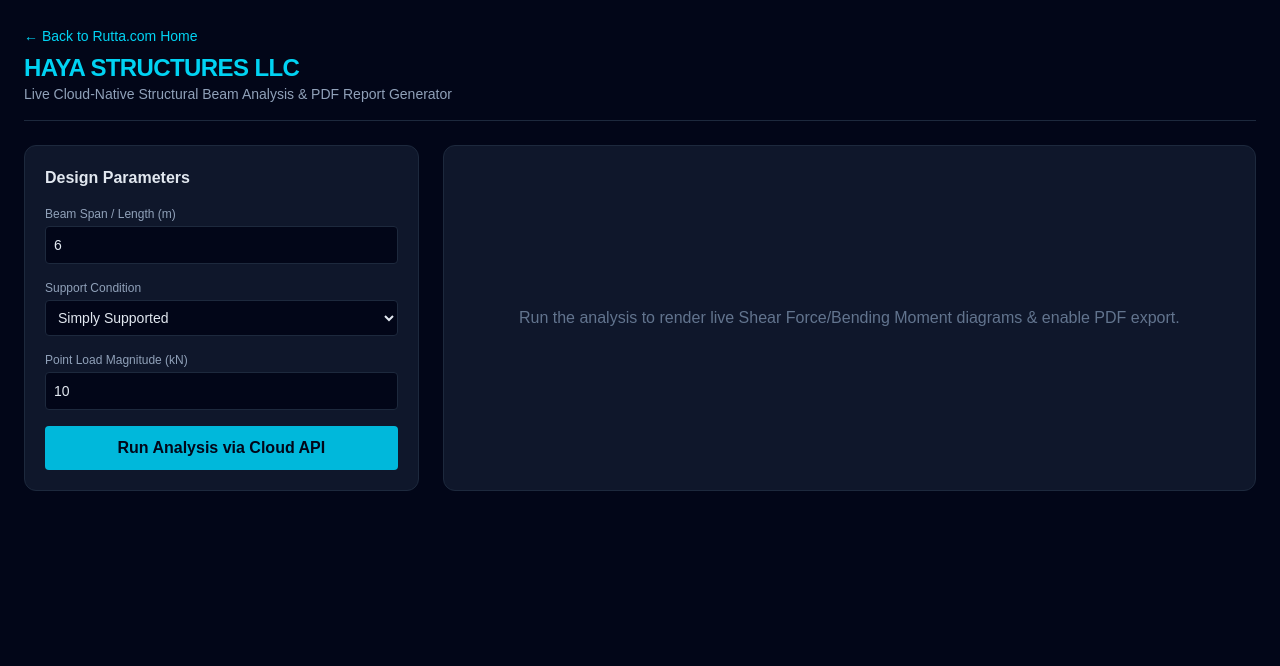
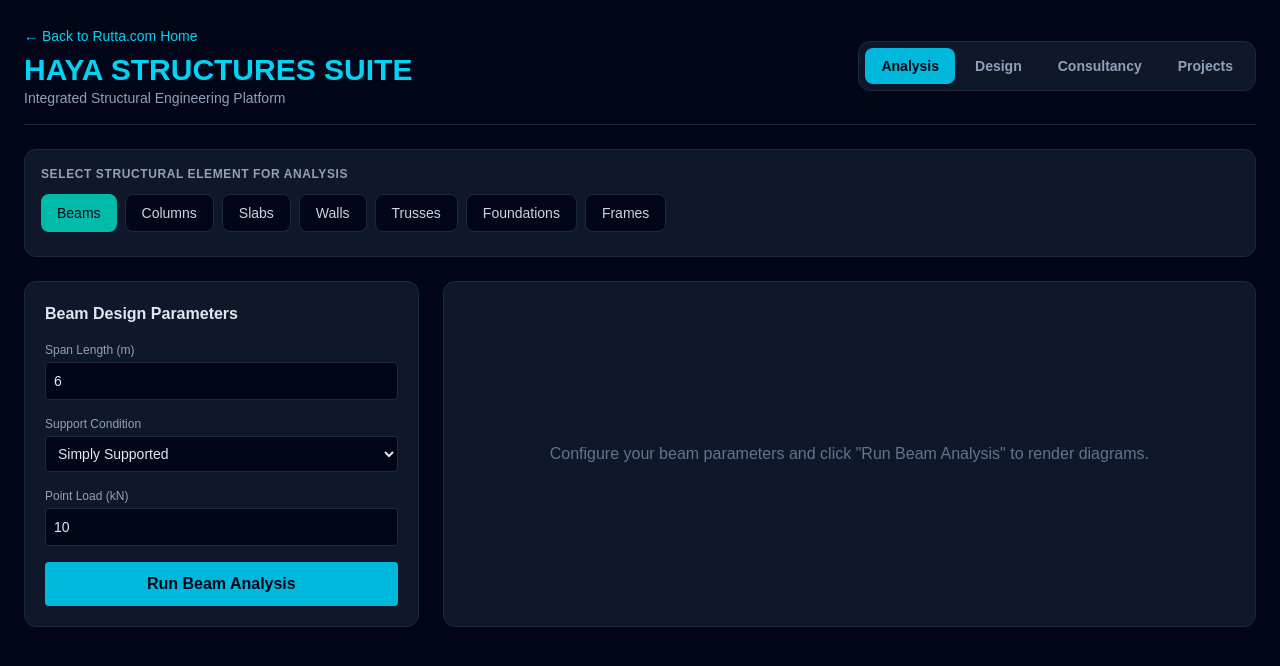
Before and after one commit to rutta254/rutta-website, a Next.js app: page /haya-structures in a window 1280 px wide. Shown: the top 666 px of the page. Built offline with nearby package versions, Linux system fonts and the light colour scheme.

Commit message:
Add Haya Structures multi-tier landing suite with analysis, design, consultancy, and element toggles

```diff
--- a/src/app/haya-structures/page.tsx
+++ b/src/app/haya-structures/page.tsx
@@ -16,15 +16,20 @@ import jsPDF from 'jspdf';
 import autoTable from 'jspdf-autotable';
 import html2canvas from 'html2canvas';
 
-export default function HayaStructures() {
+export default function HayaStructuresHub() {
+  // Primary Navigation Toggles: 'analysis' | 'design' | 'consultancy' | 'projects'
+  const [activeTab, setActiveTab] = useState<'analysis' | 'design' | 'consultancy' | 'projects'>('analysis');
+
+  // Structural Element Sub-Toggles for Analysis Mode
+  const [structuralElement, setStructuralElement] = useState<'beam' | 'column' | 'slab' | 'wall' | 'truss' | 'foundation' | 'frame'>('beam');
+
+  // Beam Calculator States
   const [length, setLength] = useState(6);
   const [load, setLoad] = useState(10);
   const [support, setSupport] = useState<'simply_supported' | 'cantilever'>('simply_supported');
   const [result, setResult] = useState<any>(null);
   const [loading, setLoading] = useState(false);
   const [downloadingPdf, setDownloadingPdf] = useState(false);
-
-  // Reference for the charts container to capture for the PDF report
   const chartsRef = useRef<HTMLDivElement>(null);
 
   const handleAnalyze = async () => {
@@ -34,13 +39,7 @@ export default function HayaStructures() {
         element_type: 'beam',
         span: Number(length),
         support,
-        loads: [
-          {
-            type: 'point',
-            magnitude: Number(load),
-            position: Number(length) / 2,
-          },
-        ],
+        loads: [{ type: 'point', magnitude: Number(load), position: Number(length) / 2 }],
       };
 
       const res = await fetch('/api/analyze', {
@@ -49,149 +48,157 @@ export default function HayaStructures() {
         body: JSON.stringify(payload),
       });
 
-      if (!res.ok) {
-        throw new Error(`Server returned status ${res.status}`);
-      }
+      if (!res.ok) throw new Error(`Server returned status ${res.status}`);
       const data = await res.json();
       setResult(data.data || data);
     } catch (err) {
       console.error(err);
-      alert('Error connecting to backend API. Please check your Render service status.');
+      alert('Error connecting to backend API.');
     } finally {
       setLoading(false);
     }
   };
 
-  // Enhanced PDF generator capturing both statics and chart graphics
   const generatePDF = async () => {
     if (!result) return;
     setDownloadingPdf(true);
-
     try {
       const doc = new jsPDF('p', 'mm', 'a4');
       const dateStr = new Date().toLocaleDateString();
 
-      // Header Title
       doc.setFontSize(18);
-      doc.setTextColor(15, 23, 42); // slate-900
+      doc.setTextColor(15, 23, 42);
       doc.text('HAYA STRUCTURES LLC', 14, 20);
       doc.setFontSize(12);
       doc.setTextColor(100);
       doc.text('Structural Beam Verification Report', 14, 28);
       doc.setFontSize(10);
       doc.text(`Date Generated: ${dateStr}`, 14, 34);
-      doc.text('Engineered via Cloud API Pipeline', 14, 40);
-      doc.line(14, 45, 196, 45); // Horizontal divider
+      doc.line(14, 40, 196, 40);
 
-      // Input Parameters Section
       doc.setFontSize(12);
-      doc.setTextColor(15, 23, 42);
-      doc.text('1. Design Input Parameters', 14, 53);
-
+      doc.text('1. Design Input Parameters', 14, 48);
       autoTable(doc, {
-        startY: 57,
+        startY: 52,
         head: [['Parameter', 'Value', 'Unit']],
         body: [
-          ['Beam Span / Length', `${result.span ?? length}`, 'm'],
-          ['Support Configuration', `${support.replace('_', ' ')}`, '-'],
-          ['Point Load Magnitude', `${load}`, 'kN'],
-          ['Point Load Location', `${Number(length) / 2}`, 'm (Mid-span)'],
+          ['Beam Span', `${result.span ?? length}`, 'm'],
+          ['Support Type', `${support.replace('_', ' ')}`, '-'],
+          ['Point Load', `${load}`, 'kN'],
         ],
         theme: 'striped',
-        headStyles: { fillColor: [14, 116, 144] }, // cyan-700
+        headStyles: { fillColor: [14, 116, 144] },
       });
 
-      // Statics Results Section
       let lastY = (doc as any).lastAutoTable.finalY + 10;
-      doc.setFontSize(12);
-      doc.text('2. Computed Structural Statics', 14, lastY);
-
+      doc.text('2. Computed Statics', 14, lastY);
       autoTable(doc, {
         startY: lastY + 4,
         head: [['Metric', 'Value', 'Unit']],
         body: [
-          ['Support Reaction R_A', `${result.reactions?.R_A ?? 0}`, 'kN'],
-          ['Support Reaction R_B', `${result.reactions?.R_B ?? 0}`, 'kN'],
-          ['Maximum Shear Force (V_max)', `${result.critical_values?.max_shear_force ?? 0}`, 'kN'],
-          ['Maximum Bending Moment (M_max)', `${result.critical_values?.max_bending_moment ?? 0}`, 'kN·m'],
+          ['Reaction R_A', `${result.reactions?.R_A ?? 0}`, 'kN'],
+          ['Reaction R_B', `${result.reactions?.R_B ?? 0}`, 'kN'],
+          ['Max Shear Force (V_max)', `${result.critical_values?.max_shear_force ?? 0}`, 'kN'],
+          ['Max Bending Moment (M_max)', `${result.critical_values?.max_bending_moment ?? 0}`, 'kN·m'],
         ],
         theme: 'striped',
-        headStyles: { fillColor: [15, 118, 110] }, // teal-700
+        headStyles: { fillColor: [15, 118, 110] },
       });
 
-      // Capture Charts Element as Image and Embed into PDF
       if (chartsRef.current) {
         const canvas = await html2canvas(chartsRef.current, { scale: 2 });
         const imgData = canvas.toDataURL('image/png');
-
         lastY = (doc as any).lastAutoTable.finalY + 10;
 
-        // Check if we need a new page for charts
-        if (lastY > 200) {
-          doc.addPage();
-          lastY = 20;
+        if (lastY > 190) { doc.addPage(); lastY = 20; }
+        doc.text('3. SFD & BMD Diagrams', 14, lastY);
+        doc.addImage(imgData, 'PNG', 14, lastY + 4, 182, 75);
       }
 
-        doc.setFontSize(12);
-        doc.setTextColor(15, 23, 42);
-        doc.text('3. Shear Force & Bending Moment Diagrams', 14, lastY);
-
-        const imgWidth = 182; // mm (196 - 14 margins)
-        const imgHeight = (canvas.height * imgWidth) / canvas.width;
-
-        doc.addImage(imgData, 'PNG', 14, lastY + 4, imgWidth, Math.min(imgHeight, 80));
-      }
-
-      // Verification & Sign-off
-      const signY = 270;
-      doc.setFontSize(9);
-      doc.setTextColor(100);
-      doc.text('Calculations performed using Cloud-Native Beam Analysis API v1.0.', 14, signY);
-      doc.text('Approved by Structural Lead: _________________________', 14, signY + 6);
-
-      // Download PDF
-      doc.save(`Haya_Structures_Beam_Report_${length}m_${load}kN.pdf`);
-    } catch (error) {
-      console.error('PDF Generation Error:', error);
-      alert('Failed to generate PDF report.');
+      doc.save(`Haya_Structures_Report_${length}m.pdf`);
+    } catch (err) {
+      console.error(err);
+      alert('Failed to generate PDF.');
     } finally {
       setDownloadingPdf(false);
     }
   };
 
-  const chartData =
-    result?.x_coords?.map((x: number, i: number) => ({
+  const chartData = result?.x_coords?.map((x: number, i: number) => ({
     x: Number(x.toFixed(2)),
     Shear: Number((result.shear_force?.[i] ?? 0).toFixed(2)),
     Moment: Number((result.bending_moment?.[i] ?? 0).toFixed(2)),
-      Deflection: Number((result.deflection_mm?.[i] ?? 0).toFixed(3)),
   })) || [];
 
   return (
     <div className="min-h-screen bg-slate-950 text-slate-100 p-6">
       <div className="max-w-7xl mx-auto space-y-6">
-        {/* Navigation & Header */}
-        <div className="flex justify-between items-center border-b border-slate-800 pb-4">
+
+        {/* Header & Primary Toggles */}
+        <div className="flex flex-col md:flex-row justify-between items-start md:items-center border-b border-slate-800 pb-4 gap-4">
           <div>
             <Link href="/" className="text-cyan-400 text-sm hover:underline">
               ← Back to Rutta.com Home
             </Link>
-            <h1 className="text-2xl font-bold tracking-tight text-cyan-400 mt-1">
-              HAYA STRUCTURES LLC
-            </h1>
-            <p className="text-sm text-slate-400">
-              Live Cloud-Native Structural Beam Analysis & PDF Report Generator
-            </p>
+            <h1 className="text-3xl font-extrabold text-cyan-400 mt-1">HAYA STRUCTURES SUITE</h1>
+            <p className="text-sm text-slate-400">Integrated Structural Engineering Platform</p>
+          </div>
+
+          <div className="flex bg-slate-900 p-1.5 rounded-xl border border-slate-800 gap-1 flex-wrap">
+            {(['analysis', 'design', 'consultancy', 'projects'] as const).map((tab) => (
+              <button
+                key={tab}
+                onClick={() => setActiveTab(tab)}
+                className={`px-4 py-2 rounded-lg text-sm font-semibold capitalize transition ${
+                  activeTab === tab ? 'bg-cyan-500 text-slate-950 shadow-md' : 'text-slate-400 hover:text-slate-200'
+                }`}
+              >
+                {tab}
+              </button>
+            ))}
           </div>
         </div>
 
+        {/* TAB 1: ANALYSIS */}
+        {activeTab === 'analysis' && (
+          <div className="space-y-6">
+            {/* Structural Component Sub-Toggles */}
+            <div className="bg-slate-900 p-4 rounded-xl border border-slate-800">
+              <h2 className="text-xs font-semibold text-slate-400 uppercase tracking-wider mb-3">
+                Select Structural Element for Analysis
+              </h2>
+              <div className="flex gap-2 overflow-x-auto pb-2">
+                {[
+                  { id: 'beam', label: 'Beams' },
+                  { id: 'column', label: 'Columns' },
+                  { id: 'slab', label: 'Slabs' },
+                  { id: 'wall', label: 'Walls' },
+                  { id: 'truss', label: 'Trusses' },
+                  { id: 'foundation', label: 'Foundations' },
+                  { id: 'frame', label: 'Frames' },
+                ].map((el) => (
+                  <button
+                    key={el.id}
+                    onClick={() => setStructuralElement(el.id as any)}
+                    className={`px-4 py-2 rounded-lg text-sm font-medium whitespace-nowrap transition ${
+                      structuralElement === el.id
+                        ? 'bg-teal-500 text-slate-950 font-bold'
+                        : 'bg-slate-950 text-slate-300 border border-slate-800 hover:bg-slate-800'
+                    }`}
+                  >
+                    {el.label}
+                  </button>
+                ))}
+              </div>
+            </div>
+
+            {/* Render Calculator based on Sub-Toggle */}
+            {structuralElement === 'beam' ? (
               <div className="grid grid-cols-1 lg:grid-cols-12 gap-6">
-          {/* Left Column: Controls & Summary */}
                 <div className="lg:col-span-4 space-y-4 bg-slate-900 p-5 rounded-xl border border-slate-800">
-            <h2 className="font-semibold text-slate-200">Design Parameters</h2>
-
+                  <h3 className="font-semibold text-slate-200">Beam Design Parameters</h3>
                   <div>
-              <label className="block text-xs text-slate-400 mb-1">Beam Span / Length (m)</label>
+                    <label className="block text-xs text-slate-400 mb-1">Span Length (m)</label>
                     <input
                       type="number"
                       value={length}
@@ -199,7 +206,6 @@ export default function HayaStructures() {
                       className="w-full bg-slate-950 border border-slate-800 rounded p-2 text-sm text-slate-200"
                     />
                   </div>
-
                   <div>
                     <label className="block text-xs text-slate-400 mb-1">Support Condition</label>
                     <select
@@ -211,9 +217,8 @@ export default function HayaStructures() {
                       <option value="cantilever">Cantilever</option>
                     </select>
                   </div>
-
                   <div>
-              <label className="block text-xs text-slate-400 mb-1">Point Load Magnitude (kN)</label>
+                    <label className="block text-xs text-slate-400 mb-1">Point Load (kN)</label>
                     <input
                       type="number"
                       value={load}
@@ -221,50 +226,41 @@ export default function HayaStructures() {
                       className="w-full bg-slate-950 border border-slate-800 rounded p-2 text-sm text-slate-200"
                     />
                   </div>
-
                   <button
                     onClick={handleAnalyze}
                     disabled={loading}
                     className="w-full bg-cyan-500 hover:bg-cyan-600 text-slate-950 font-bold py-2.5 rounded transition disabled:opacity-50"
                   >
-              {loading ? 'Analyzing...' : 'Run Analysis via Cloud API'}
+                    {loading ? 'Analyzing...' : 'Run Beam Analysis'}
                   </button>
 
                   {result && (
                     <div className="mt-4 pt-4 border-t border-slate-800 space-y-2 text-sm">
-                <h3 className="font-semibold text-slate-200">Statics Summary</h3>
-                <p>Max Shear Force: <span className="text-cyan-400 font-mono">{result.critical_values?.max_shear_force ?? 0} kN</span></p>
-                <p>Max Bending Moment: <span className="text-emerald-400 font-mono">{result.critical_values?.max_bending_moment ?? 0} kN·m</span></p>
-                <p>Support R_A: <span className="font-mono">{result.reactions?.R_A ?? 0} kN</span></p>
-                <p>Support R_B: <span className="font-mono">{result.reactions?.R_B ?? 0} kN</span></p>
-
+                      <p>Max Shear: <span className="text-cyan-400 font-mono">{result.critical_values?.max_shear_force ?? 0} kN</span></p>
+                      <p>Max Moment: <span className="text-emerald-400 font-mono">{result.critical_values?.max_bending_moment ?? 0} kN·m</span></p>
                       <button
                         onClick={generatePDF}
                         disabled={downloadingPdf}
-                  className="w-full mt-3 bg-emerald-500 hover:bg-emerald-600 text-slate-950 font-bold py-2 rounded transition flex items-center justify-center gap-2 disabled:opacity-50"
+                        className="w-full mt-3 bg-emerald-500 hover:bg-emerald-600 text-slate-950 font-bold py-2 rounded transition"
                       >
-                  {downloadingPdf ? 'Generating PDF...' : '📄 Download PDF Verification Report'}
+                        {downloadingPdf ? 'Generating PDF...' : '📄 Download PDF Report'}
                       </button>
                     </div>
                   )}
                 </div>
 
-          {/* Right Column: Graphs / Diagrams display */}
                 <div className="lg:col-span-8 bg-slate-900 p-5 rounded-xl border border-slate-800 flex flex-col justify-center">
                   {chartData.length > 0 ? (
                     <div ref={chartsRef} className="space-y-6 bg-slate-900 p-2">
-                {/* Shear Force Diagram (SFD) */}
                       <div>
-                  <h3 className="text-xs font-semibold text-cyan-400 mb-2 uppercase tracking-wider">
-                    Shear Force Diagram (SFD) - [kN]
-                  </h3>
-                  <div className="h-48 w-full bg-slate-950/50 p-2 rounded border border-slate-800">
+                        <h4 className="text-xs font-semibold text-cyan-400 mb-2 uppercase">Shear Force Diagram (SFD)</h4>
+                        <div className="h-44 w-full bg-slate-950/50 p-2 rounded border border-slate-800">
                           <ResponsiveContainer width="100%" height="100%">
                             <LineChart data={chartData}>
                               <CartesianGrid strokeDasharray="3 3" stroke="#1e293b" />
                               <XAxis dataKey="x" stroke="#64748b" fontSize={10} unit="m" />
                               <YAxis stroke="#64748b" fontSize={10} unit="kN" />
-                        <Tooltip contentStyle={{ backgroundColor: '#0f172a', borderColor: '#334155', fontSize: '12px' }} />
+                              <Tooltip contentStyle={{ backgroundColor: '#0f172a', borderColor: '#334155', fontSize: '11px' }} />
                               <ReferenceLine y={0} stroke="#475569" />
                               <Line type="monotone" dataKey="Shear" stroke="#38bdf8" strokeWidth={2} dot={false} />
                             </LineChart>
@@ -272,19 +268,15 @@ export default function HayaStructures() {
                         </div>
                       </div>
 
-                {/* Bending Moment Diagram (BMD) */}
                       <div>
-                  <h3 className="text-xs font-semibold text-emerald-400 mb-2 uppercase tracking-wider">
-                    Bending Moment Diagram (BMD) - [kN·m]
-                  </h3>
-                  <div className="h-48 w-full bg-slate-950/50 p-2 rounded border border-slate-800">
+                        <h4 className="text-xs font-semibold text-emerald-400 mb-2 uppercase">Bending Moment Diagram (BMD)</h4>
+                        <div className="h-44 w-full bg-slate-950/50 p-2 rounded border border-slate-800">
                           <ResponsiveContainer width="100%" height="100%">
                             <LineChart data={chartData}>
                               <CartesianGrid strokeDasharray="3 3" stroke="#1e293b" />
                               <XAxis dataKey="x" stroke="#64748b" fontSize={10} unit="m" />
-                        {/* Duplicate stroke attribute fixed below */}
                               <YAxis stroke="#64748b" fontSize={10} unit="kN·m" />
-                        <Tooltip contentStyle={{ backgroundColor: '#0f172a', borderColor: '#334155', fontSize: '12px' }} />
+                              <Tooltip contentStyle={{ backgroundColor: '#0f172a', borderColor: '#334155', fontSize: '11px' }} />
                               <ReferenceLine y={0} stroke="#475569" />
                               <Line type="monotone" dataKey="Moment" stroke="#34d399" strokeWidth={2} dot={false} />
                             </LineChart>
@@ -294,11 +286,50 @@ export default function HayaStructures() {
                     </div>
                   ) : (
                     <div className="text-center text-slate-500 py-20">
-                Run the analysis to render live Shear Force/Bending Moment diagrams & enable PDF export.
+                      Configure your beam parameters and click &quot;Run Beam Analysis&quot; to render diagrams.
                     </div>
                   )}
                 </div>
               </div>
+            ) : (
+              <div className="bg-slate-900 p-12 rounded-xl border border-slate-800 text-center text-slate-400">
+                <h3 className="text-xl font-semibold text-cyan-400 mb-2 capitalize">{structuralElement} Analysis Module</h3>
+                <p>Finite element modeling and boundary formulations for {structuralElement}s are initializing.</p>
+              </div>
+            )}
+          </div>
+        )}
+
+        {/* TAB 2: DESIGN */}
+        {activeTab === 'design' && (
+          <div className="bg-slate-900 p-8 rounded-xl border border-slate-800 space-y-4">
+            <h2 className="text-xl font-bold text-cyan-400">Structural Member Design & Code Verification</h2>
+            <p className="text-slate-300 text-sm">
+              Perform ULS and SLS design checks (BS 8110 / ACI 318) for concrete and steel sections using internal forces computed from the Analysis tab.
+            </p>
+          </div>
+        )}
+
+        {/* TAB 3: CONSULTANCY */}
+        {activeTab === 'consultancy' && (
+          <div className="bg-slate-900 p-8 rounded-xl border border-slate-800 space-y-4">
+            <h2 className="text-xl font-bold text-cyan-400">Engineering Consultancy & Advisory Desk</h2>
+            <p className="text-slate-300 text-sm">
+              Schedule direct engineering reviews, site inspections, and structural calculations validation with professional oversight.
+            </p>
+          </div>
+        )}
+
+        {/* TAB 4: PROJECTS */}
+        {activeTab === 'projects' && (
+          <div className="bg-slate-900 p-8 rounded-xl border border-slate-800 space-y-4">
+            <h2 className="text-xl font-bold text-cyan-400">Saved Projects & Reports</h2>
+            <p className="text-slate-300 text-sm">
+              Access your historical design sessions, archived calculation logs, and export packages.
+            </p>
+          </div>
+        )}
+
       </div>
     </div>
   );
```
Lines whose indentation alone changed are shown as unchanged.
